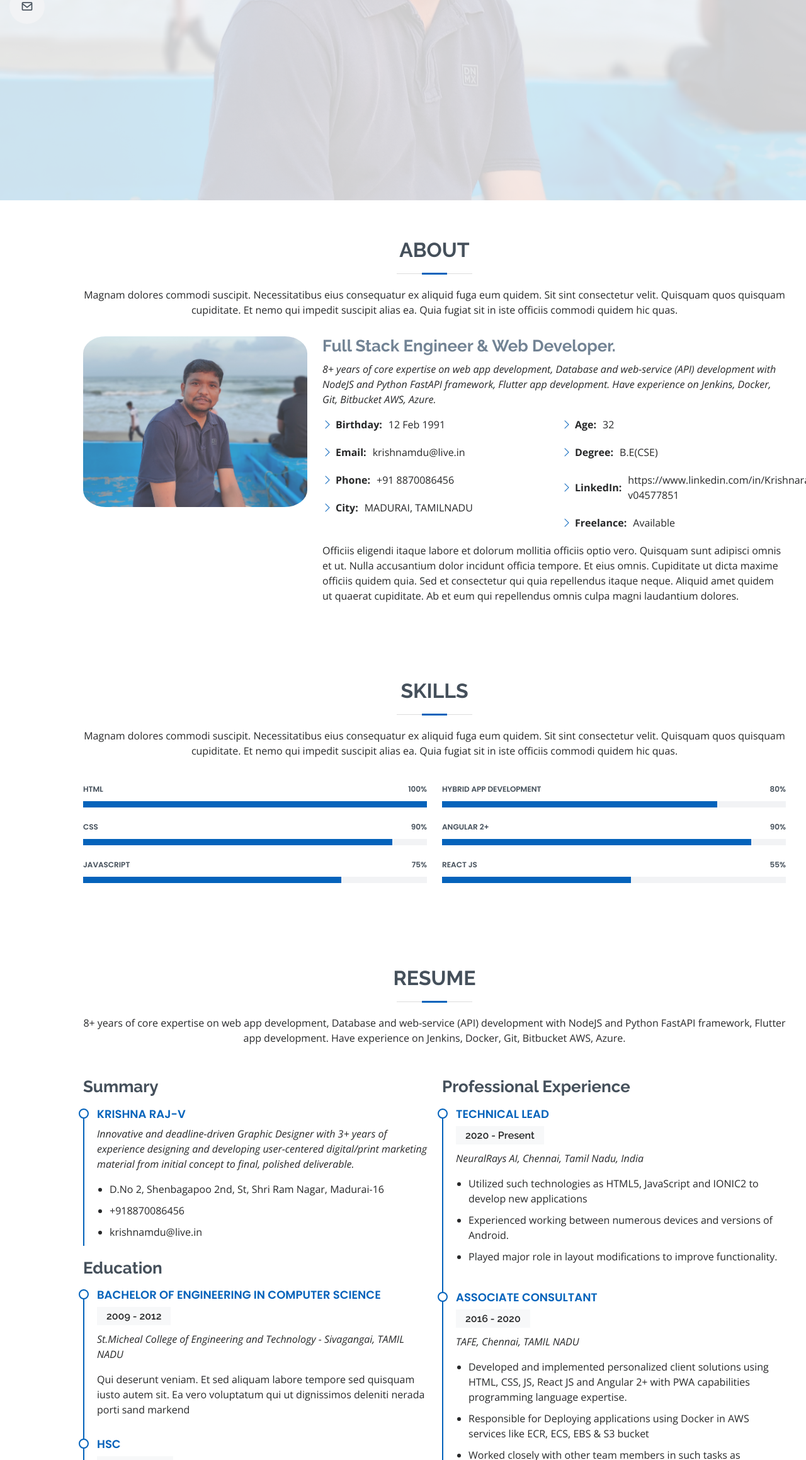
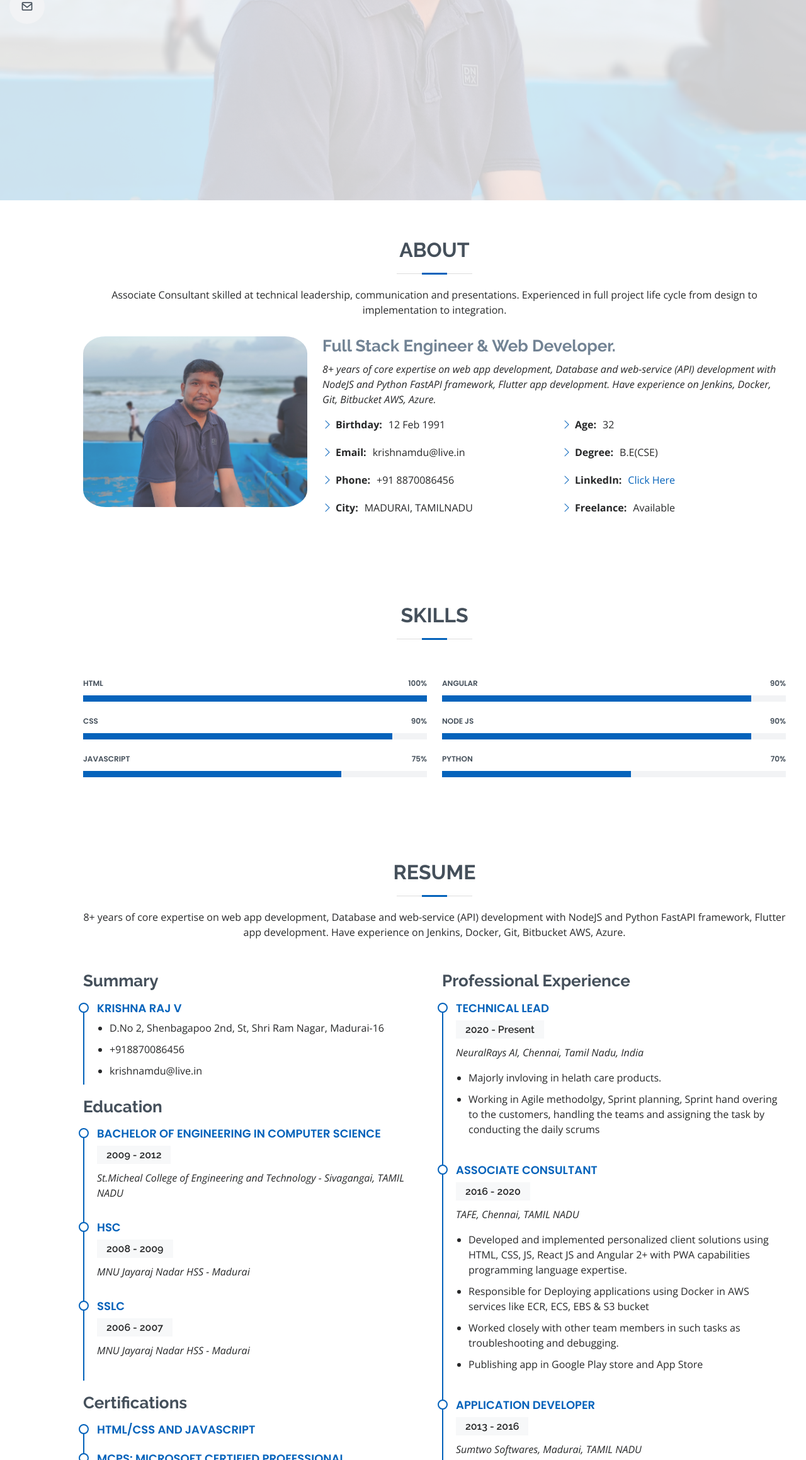
Before and after one commit to krishnamobileappdev/krishnaprofile, a plain HTML site: page index.html in a window 1280 px wide. Shown: the part 482-2800 px from the top of the page at 63% size. Drawn offline with nearby package versions, Linux system fonts and the light colour scheme.

Commit message:
Update index.html

```diff
--- a/index.html
+++ b/index.html
@@ -1,11 +1,10 @@
 <!DOCTYPE html>
 <html lang="en">
-
   <head>
     <meta charset="utf-8" />
     <meta content="width=device-width, initial-scale=1.0" name="viewport" />
 
-  <title>MyResume Bootstrap Template - Index</title>
+    <title>Krishnaraj Profile</title>
     <meta content="" name="description" />
     <meta content="" name="keywords" />
 
@@ -16,25 +15,28 @@
     <!-- Google Fonts -->
     <link
       href="https://fonts.googleapis.com/css?family=Open+Sans:300,300i,400,400i,600,600i,700,700i|Raleway:300,300i,400,400i,500,500i,600,600i,700,700i|Poppins:300,300i,400,400i,500,500i,600,600i,700,700i"
-    rel="stylesheet" />
+      rel="stylesheet"
+    />
 
     <!-- Vendor CSS Files -->
     <link href="assets/vendor/aos/aos.css" rel="stylesheet" />
-  <link href="assets/vendor/bootstrap/css/bootstrap.min.css" rel="stylesheet" />
-  <link href="assets/vendor/bootstrap-icons/bootstrap-icons.css" rel="stylesheet" />
+    <link
+      href="assets/vendor/bootstrap/css/bootstrap.min.css"
+      rel="stylesheet"
+    />
+    <link
+      href="assets/vendor/bootstrap-icons/bootstrap-icons.css"
+      rel="stylesheet"
+    />
     <link href="assets/vendor/boxicons/css/boxicons.min.css" rel="stylesheet" />
-  <link href="assets/vendor/glightbox/css/glightbox.min.css" rel="stylesheet" />
+    <link
+      href="assets/vendor/glightbox/css/glightbox.min.css"
+      rel="stylesheet"
+    />
     <link href="assets/vendor/swiper/swiper-bundle.min.css" rel="stylesheet" />
 
     <!-- Template Main CSS File -->
     <link href="assets/css/style.css" rel="stylesheet" />
-
-  <!-- =======================================================
-  * Template Name: MyResume - v4.8.1
-  * Template URL: https://bootstrapmade.com/free-html-bootstrap-template-my-resume/
-  * Author: BootstrapMade.com
-  * License: https://bootstrapmade.com/license/
-  ======================================================== -->
   </head>
 
   <body>
@@ -46,26 +48,24 @@
       <nav id="navbar" class="navbar nav-menu">
         <ul>
           <li>
-          <a href="#hero" class="nav-link scrollto active"><i class="bx bx-home"></i> <span>Home</span></a>
-        </li>
-        <li>
-          <a href="#about" class="nav-link scrollto"><i class="bx bx-user"></i> <span>About</span></a>
-        </li>
-        <li>
-          <a href="#resume" class="nav-link scrollto"><i class="bx bx-file-blank"></i> <span>Resume</span></a>
-        </li>
-        <!-- <li>
-            <a href="#portfolio" class="nav-link scrollto"
-              ><i class="bx bx-book-content"></i> <span>Portfolio</span></a
+            <a href="#hero" class="nav-link scrollto active"
+              ><i class="bx bx-home"></i> <span>Home</span></a
             >
           </li>
           <li>
-            <a href="#services" class="nav-link scrollto"
-              ><i class="bx bx-server"></i> <span>Services</span></a
+            <a href="#about" class="nav-link scrollto"
+              ><i class="bx bx-user"></i> <span>About</span></a
             >
-          </li> -->
+          </li>
           <li>
-          <a href="#footer" class="nav-link scrollto"><i class="bx bx-envelope"></i> <span>Contact</span></a>
+            <a href="#resume" class="nav-link scrollto"
+              ><i class="bx bx-file-blank"></i> <span>Resume</span></a
+            >
+          </li>
+          <li>
+            <a href="#footer" class="nav-link scrollto"
+              ><i class="bx bx-envelope"></i> <span>Contact</span></a
+            >
           </li>
         </ul>
       </nav>
@@ -79,7 +79,10 @@
         <h1>Krishnaraj Velayutham</h1>
         <p>
           I'm
-        <span class="typed" data-typed-items="Designer, Developer, Freelancer,"></span>
+          <span
+            class="typed"
+            data-typed-items="Designer, Developer, Freelancer,"
+          ></span>
         </p>
         <div class="social-links">
           <a href="#" class="twitter"><i class="bx bxl-twitter"></i></a>
@@ -99,10 +102,9 @@
           <div class="section-title">
             <h2>About</h2>
             <p>
-            Magnam dolores commodi suscipit. Necessitatibus eius consequatur
-            ex aliquid fuga eum quidem. Sit sint consectetur velit. Quisquam
-            quos quisquam cupiditate. Et nemo qui impedit suscipit alias ea.
-            Quia fugiat sit in iste officiis commodi quidem hic quas.
+              Associate Consultant skilled at technical leadership,
+              communication and presentations. Experienced in full project life
+              cycle from design to implementation to integration.
             </p>
           </div>
 
@@ -152,7 +154,11 @@
                     <li>
                       <i class="bi bi-chevron-right"></i>
                       <strong>LinkedIn:</strong>
-                    <span>https://www.linkedin.com/in/Krishnaraj-v04577851</span>
+                      <a
+                        href="https://www.linkedin.com/in/Krishnaraj-v04577851"
+                      >
+                        <span>Click Here</span></a
+                      >
                     </li>
                     <li>
                       <i class="bi bi-chevron-right"></i>
@@ -161,7 +167,7 @@
                   </ul>
                 </div>
               </div>
-            <p>
+              <!-- <p>
               Officiis eligendi itaque labore et dolorum mollitia officiis
               optio vero. Quisquam sunt adipisci omnis et ut. Nulla
               accusantium dolor incidunt officia tempore. Et eius omnis.
@@ -169,82 +175,12 @@
               consectetur qui quia repellendus itaque neque. Aliquid amet
               quidem ut quaerat cupiditate. Ab et eum qui repellendus omnis
               culpa magni laudantium dolores.
-            </p>
+            </p> -->
             </div>
           </div>
         </div>
       </section>
       <!-- End About Section -->
-
-    <!-- ======= Facts Section ======= -->
-    <!-- <section id="facts" class="facts">
-        <div class="container" data-aos="fade-up">
-          <div class="section-title">
-            <h2>Facts</h2>
-            <p>
-              Magnam dolores commodi suscipit. Necessitatibus eius consequatur
-              ex aliquid fuga eum quidem. Sit sint consectetur velit. Quisquam
-              quos quisquam cupiditate. Et nemo qui impedit suscipit alias ea.
-              Quia fugiat sit in iste officiis commodi quidem hic quas.
-            </p>
-          </div>
-
-          <div class="row">
-            <div class="col-lg-3 col-md-6">
-              <div class="count-box">
-                <i class="bi bi-emoji-smile"></i>
-                <span
-                  data-purecounter-start="0"
-                  data-purecounter-end="232"
-                  data-purecounter-duration="1"
-                  class="purecounter"
-                ></span>
-                <p>Happy Clients</p>
-              </div>
-            </div>
-
-            <div class="col-lg-3 col-md-6 mt-5 mt-md-0">
-              <div class="count-box">
-                <i class="bi bi-journal-richtext"></i>
-                <span
-                  data-purecounter-start="0"
-                  data-purecounter-end="521"
-                  data-purecounter-duration="1"
-                  class="purecounter"
-                ></span>
-                <p>Projects</p>
-              </div>
-            </div>
-
-            <div class="col-lg-3 col-md-6 mt-5 mt-lg-0">
-              <div class="count-box">
-                <i class="bi bi-headset"></i>
-                <span
-                  data-purecounter-start="0"
-                  data-purecounter-end="1463"
-                  data-purecounter-duration="1"
-                  class="purecounter"
-                ></span>
-                <p>Hours Of Support</p>
-              </div>
-            </div>
-
-            <div class="col-lg-3 col-md-6 mt-5 mt-lg-0">
-              <div class="count-box">
-                <i class="bi bi-award"></i>
-                <span
-                  data-purecounter-start="0"
-                  data-purecounter-end="25"
-                  data-purecounter-duration="1"
-                  class="purecounter"
-                ></span>
-                <p>Awards</p>
-              </div>
-            </div>
-          </div>
-        </div>
-      </section> -->
-    <!-- End Facts Section -->
 
       <!-- ======= Skills Section ======= -->
       <section id="skills" class="skills section-bg">
@@ -252,10 +188,10 @@
           <div class="section-title">
             <h2>Skills</h2>
             <p>
-            Magnam dolores commodi suscipit. Necessitatibus eius consequatur
+              <!-- Magnam dolores commodi suscipit. Necessitatibus eius consequatur
             ex aliquid fuga eum quidem. Sit sint consectetur velit. Quisquam
             quos quisquam cupiditate. Et nemo qui impedit suscipit alias ea.
-            Quia fugiat sit in iste officiis commodi quidem hic quas.
+            Quia fugiat sit in iste officiis commodi quidem hic quas. -->
             </p>
           </div>
 
@@ -264,52 +200,89 @@
               <div class="progress">
                 <span class="skill">HTML <i class="val">100%</i></span>
                 <div class="progress-bar-wrap">
-                <div class="progress-bar" role="progressbar" aria-valuenow="100" aria-valuemin="0" aria-valuemax="100">
-                </div>
+                  <div
+                    class="progress-bar"
+                    role="progressbar"
+                    aria-valuenow="100"
+                    aria-valuemin="0"
+                    aria-valuemax="100"
+                  ></div>
                 </div>
               </div>
 
               <div class="progress">
                 <span class="skill">CSS <i class="val">90%</i></span>
                 <div class="progress-bar-wrap">
-                <div class="progress-bar" role="progressbar" aria-valuenow="90" aria-valuemin="0" aria-valuemax="100">
-                </div>
+                  <div
+                    class="progress-bar"
+                    role="progressbar"
+                    aria-valuenow="90"
+                    aria-valuemin="0"
+                    aria-valuemax="100"
+                  ></div>
                 </div>
               </div>
 
               <div class="progress">
                 <span class="skill">JavaScript <i class="val">75%</i></span>
                 <div class="progress-bar-wrap">
-                <div class="progress-bar" role="progressbar" aria-valuenow="75" aria-valuemin="0" aria-valuemax="100">
-                </div>
+                  <div
+                    class="progress-bar"
+                    role="progressbar"
+                    aria-valuenow="75"
+                    aria-valuemin="0"
+                    aria-valuemax="100"
+                  ></div>
                 </div>
               </div>
             </div>
 
             <div class="col-lg-6">
-            <div class="progress">
+              <!-- <div class="progress">
               <span class="skill">Hybrid App
                 Development <i class="val">80%</i></span>
               <div class="progress-bar-wrap">
                 <div class="progress-bar" role="progressbar" aria-valuenow="80" aria-valuemin="0" aria-valuemax="100">
                 </div>
               </div>
-            </div>
+            </div> -->
 
               <div class="progress">
-              <span class="skill">Angular 2+ <i class="val">90%</i></span>
+                <span class="skill">Angular<i class="val">90%</i></span>
                 <div class="progress-bar-wrap">
-                <div class="progress-bar" role="progressbar" aria-valuenow="90" aria-valuemin="0" aria-valuemax="100">
-                </div>
+                  <div
+                    class="progress-bar"
+                    role="progressbar"
+                    aria-valuenow="90"
+                    aria-valuemin="0"
+                    aria-valuemax="100"
+                  ></div>
                 </div>
               </div>
 
               <div class="progress">
-              <span class="skill">React JS
-                <i class="val">55%</i></span>
+                <span class="skill">Node JS<i class="val">90%</i></span>
                 <div class="progress-bar-wrap">
-                <div class="progress-bar" role="progressbar" aria-valuenow="55" aria-valuemin="0" aria-valuemax="100">
+                  <div
+                    class="progress-bar"
+                    role="progressbar"
+                    aria-valuenow="90"
+                    aria-valuemin="0"
+                    aria-valuemax="100"
+                  ></div>
                 </div>
+              </div>
+
+              <div class="progress">
+                <span class="skill">Python <i class="val">70%</i></span>
+                <div class="progress-bar-wrap">
+                  <div
+                    class="progress-bar"
+                    role="progressbar"
+                    aria-valuenow="55"
+                    aria-valuemin="0"
+                    aria-valuemax="100"
+                  ></div>
                 </div>
               </div>
             </div>
@@ -335,16 +308,11 @@
             <div class="col-lg-6">
               <h3 class="resume-title">Summary</h3>
               <div class="resume-item pb-0">
-              <h4>Krishna Raj-V</h4>
-              <p>
-                <em>Innovative and deadline-driven Graphic Designer with 3+
-                  years of experience designing and developing user-centered
-                  digital/print marketing material from initial concept to
-                  final, polished deliverable.</em>
-              </p>
+                <h4>Krishna Raj V</h4>
                 <ul>
-                <li>D.No 2, Shenbagapoo 2nd, St,
-                  Shri Ram Nagar, Madurai-16</li>
+                  <li>
+                    D.No 2, Shenbagapoo 2nd, St, Shri Ram Nagar, Madurai-16
+                  </li>
                   <li>+918870086456</li>
                   <li>krishnamdu@live.in</li>
                 </ul>
@@ -352,39 +320,58 @@
 
               <h3 class="resume-title">Education</h3>
               <div class="resume-item">
-              <h4>Bachelor of Engineering in Computer
-                Science</h4>
+                <h4>Bachelor of Engineering in Computer Science</h4>
                 <h5>2009 - 2012</h5>
-              <p><em>St.Micheal College of Engineering and Technology -
+                <p>
+                  <em
+                    >St.Micheal College of Engineering and Technology -
                     Sivagangai, TAMIL NADU
-                </em></p>
-              <p>
+                  </em>
+                </p>
+                <!-- <p>
                   Qui deserunt veniam. Et sed aliquam labore tempore sed
                   quisquam iusto autem sit. Ea vero voluptatum qui ut
                   dignissimos deleniti nerada porti sand markend
-              </p>
+                </p> -->
               </div>
               <div class="resume-item">
                 <h4>HSC</h4>
                 <h5>2008 - 2009</h5>
                 <p><em>MNU Jayaraj Nadar HSS - Madurai</em></p>
-              <p>
+                <!-- <p>
                   Quia nobis sequi est occaecati aut. Repudiandae et iusto quae
                   reiciendis et quis Eius vel ratione eius unde vitae rerum
                   voluptates asperiores voluptatem Earum molestiae consequatur
                   neque etlon sader mart dila
-              </p>
+                </p> -->
               </div>
               <div class="resume-item">
                 <h4>SSLC</h4>
                 <h5>2006 - 2007</h5>
                 <p><em>MNU Jayaraj Nadar HSS - Madurai</em></p>
-              <p>
+                <!-- <p>
                   Quia nobis sequi est occaecati aut. Repudiandae et iusto quae
                   reiciendis et quis Eius vel ratione eius unde vitae rerum
                   voluptates asperiores voluptatem Earum molestiae consequatur
                   neque etlon sader mart dila
-              </p>
+                </p> -->
+              </div>
+
+              <h3 class="resume-title">Certifications</h3>
+              <div class="resume-item">
+                <h4>HTML/CSS and JavaScript</h4>
+              </div>
+              <div class="resume-item">
+                <h4>MCPS: Microsoft Certified Professional</h4>
+              </div>
+              <div class="resume-item">
+                <h4>Scrum Foundation Professional Certification</h4>
+              </div>
+              <div class="resume-item">
+                <h4>Shaping up with Angular.js</h4>
+              </div>
+              <div class="resume-item">
+                <h4>Scrum Foundation Certificate</h4>
               </div>
             </div>
             <div class="col-lg-6">
@@ -394,34 +381,32 @@
                 <h5>2020 - Present</h5>
                 <p><em>NeuralRays AI, Chennai, Tamil Nadu, India </em></p>
                 <ul>
-                <li>Utilized such technologies as HTML5, JavaScript and
-                  IONIC2 to develop new applications
-                </li>
+                  <li>Majorly invloving in helath care products.</li>
                   <li>
-                  Experienced working between numerous devices
-                  and versions of Android.
-                </li>
-                <li>
-                  Played major role in layout modifications to improve
-                  functionality.
+                    Working in Agile methodolgy, Sprint planning, Sprint hand
+                    overing to the customers, handling the teams and assigning
+                    the task by conducting the daily scrums
                   </li>
                 </ul>
               </div>
               <div class="resume-item">
-              <h4>Associate Consultant </h4>
+                <h4>Associate Consultant</h4>
                 <h5>2016 - 2020</h5>
                 <p><em>TAFE, Chennai, TAMIL NADU</em></p>
                 <ul>
                   <li>
-                  Developed and implemented personalized client
-                  solutions using HTML, CSS, JS, React JS and Angular
-                  2+ with PWA capabilities programming language
-                  expertise.
+                    Developed and implemented personalized client solutions
+                    using HTML, CSS, JS, React JS and Angular 2+ with PWA
+                    capabilities programming language expertise.
                   </li>
-                <li>Responsible for Deploying applications using Docker
-                  in AWS services like ECR, ECS, EBS & S3 bucket</li>
-                <li>Worked closely with other team members in such
-                  tasks as troubleshooting and debugging.</li>
+                  <li>
+                    Responsible for Deploying applications using Docker in AWS
+                    services like ECR, ECS, EBS & S3 bucket
+                  </li>
+                  <li>
+                    Worked closely with other team members in such tasks as
+                    troubleshooting and debugging.
+                  </li>
                   <li>Publishing app in Google Play store and App Store</li>
                 </ul>
               </div>
@@ -430,12 +415,13 @@
                 <h5>2013 - 2016</h5>
                 <p><em>Sumtwo Softwares, Madurai, TAMIL NADU</em></p>
                 <ul>
-                <li>Utilized such technologies as HTML5, JavaScript and
-                  IONIC2 to develop new applications
+                  <li>
+                    Utilized such technologies as HTML5, JavaScript and IONIC2
+                    to develop new applications
                   </li>
                   <li>
-                  Experienced working between numerous devices
-                  and versions of Android.
+                    Experienced working between numerous devices and versions of
+                    Android.
                   </li>
                   <li>
                     Played major role in layout modifications to improve
@@ -468,7 +454,7 @@
               <div class="email">
                 <i class="bi bi-envelope"></i>
                 <h4>Email:</h4>
-              <p>info@example.com</p>
+                <p>krishnamdu@live.in</p>
               </div>
             </div>
           </div>
@@ -478,7 +464,7 @@
                 <div class="info">
                   <i class="bi bi-phone"></i>
                   <h4>Call:</h4>
-                <p>+1 5589 55488 55s</p>
+                  <p>+91 8870086456</p>
                 </div>
               </div>
             </div>
@@ -488,7 +474,7 @@
               <div class="address">
                 <i class="bi bi-geo-alt"></i>
                 <h4>Location:</h4>
-              <p>A108 Adam Street, New York, NY 535022</p>
+                <p>Madurai, Tamil Nadu, 625016</p>
               </div>
             </div>
           </div>
@@ -505,8 +491,11 @@
     <!-- End Footer -->
 
     <div id="preloader"></div>
-  <a href="#" class="back-to-top d-flex align-items-center justify-content-center"><i
-      class="bi bi-arrow-up-short"></i></a>
+    <a
+      href="#"
+      class="back-to-top d-flex align-items-center justify-content-center"
+      ><i class="bi bi-arrow-up-short"></i
+    ></a>
 
     <!-- Vendor JS Files -->
     <script src="assets/vendor/purecounter/purecounter_vanilla.js"></script>
@@ -522,5 +511,4 @@
     <!-- Template Main JS File -->
     <script src="assets/js/main.js"></script>
   </body>
-
 </html>
```
Lines whose indentation alone changed are shown as unchanged.
